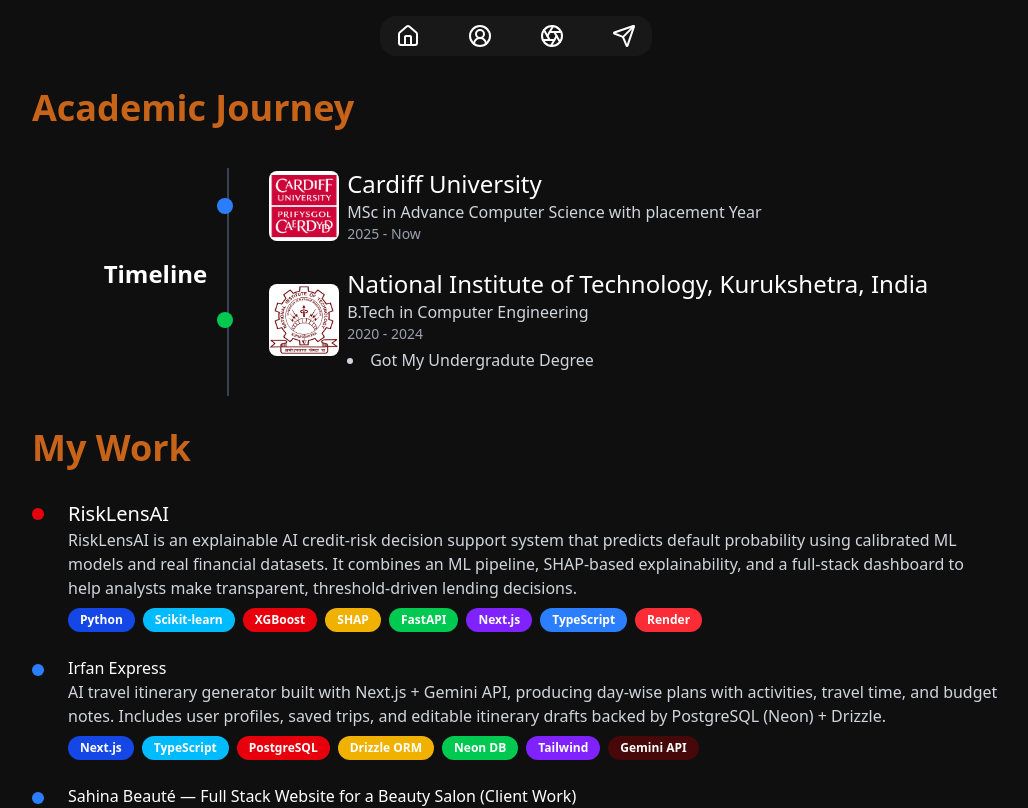
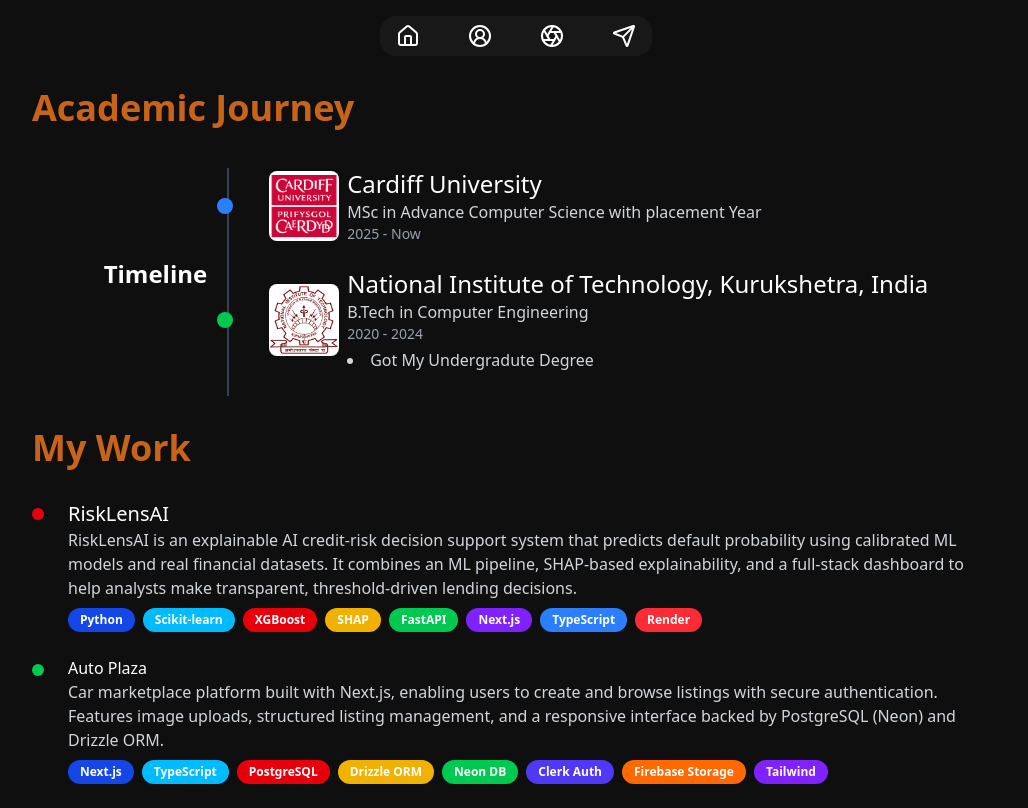
Before and after one commit to devinsomniac/portfolio_v3, a Next.js app: page /about in a window 1280 px wide. Shown: the top 808 px of the page, without its empty margins (124-1152 px from the left). Built offline with nearby package versions, Linux system fonts and the light colour scheme.

Commit message:
fix: added auto plaza - removed irfan express

```diff
--- a/components/Projects.tsx
+++ b/components/Projects.tsx
@@ -35,7 +35,7 @@
                             </div>
                         </a>
 
-                        <a href="https://irfanexpress.vercel.app/" className="group relative block" target="_blank" rel="noopener noreferrer">
+                        {/* <a href="https://irfanexpress.vercel.app/" className="group relative block" target="_blank" rel="noopener noreferrer">
                             <span className="pointer-events-none absolute -top-8 left-6 opacity-0 group-hover:opacity-100 transition-opacity duration-200 bg-black text-white text-xs px-2 py-1 rounded-md whitespace-nowrap">
                                 https://irfanexpress.vercel.app/
                             </span>
@@ -56,6 +56,32 @@
                                         <div className='px-3 py-1 bg-green-500 text-white text-xs font-bold rounded-2xl'>Neon DB</div>
                                         <div className='px-3 py-1 bg-violet-600 text-white text-xs font-bold rounded-2xl'>Tailwind</div>
                                         <div className='px-3 py-1 bg-red-950 text-white text-xs font-bold rounded-2xl'>Gemini API</div>
+                                    </div>
+                                </div>
+                            </div>
+                        </a> */}
+                        <a href="https://auto-plaza.vercel.app/" className="group relative block" target="_blank" rel="noopener noreferrer">
+                            <span className="pointer-events-none absolute -top-8 left-6 opacity-0 group-hover:opacity-100 transition-opacity duration-200 bg-black text-white text-xs px-2 py-1 rounded-md whitespace-nowrap">
+                                https://auto-plaza.vercel.app/
+                            </span>
+                            <div className="group flex items-start mb-6 transition-all duration-200 ease-out hover:-translate-y-1 hover:-translate-x-1">
+                                <div className="w-3 h-3 rounded-full shrink-0 bg-green-500 mt-2 transition-transform duration-200 group-hover:scale-110" />
+                                <div className="ml-6 space-y-2">
+                                    <div>
+                                        <h3 className="text-white font-medium">Auto Plaza</h3>
+                                        <p className="text-gray-300">
+                                            Car marketplace platform built with Next.js, enabling users to create and browse listings with secure authentication. Features image uploads, structured listing management, and a responsive interface backed by PostgreSQL (Neon) and Drizzle ORM.
+                                        </p>
+                                    </div>
+                                    <div className='flex flex-wrap gap-2'>
+                                        <div className='px-3 py-1 bg-blue-700 text-white text-xs font-bold rounded-2xl'>Next.js</div>
+                                        <div className='px-3 py-1 bg-sky-400 text-white text-xs font-bold rounded-2xl'>TypeScript</div>
+                                        <div className='px-3 py-1 bg-red-600 text-white text-xs font-bold rounded-2xl'>PostgreSQL</div>
+                                        <div className='px-3 py-1 bg-yellow-500 text-white text-xs font-bold rounded-2xl'>Drizzle ORM</div>
+                                        <div className='px-3 py-1 bg-green-500 text-white text-xs font-bold rounded-2xl'>Neon DB</div>
+                                        <div className='px-3 py-1 bg-indigo-600 text-white text-xs font-bold rounded-2xl'>Clerk Auth</div>
+                                        <div className='px-3 py-1 bg-orange-500 text-white text-xs font-bold rounded-2xl'>Firebase Storage</div>
+                                        <div className='px-3 py-1 bg-violet-600 text-white text-xs font-bold rounded-2xl'>Tailwind</div>
                                     </div>
                                 </div>
                             </div>
```
